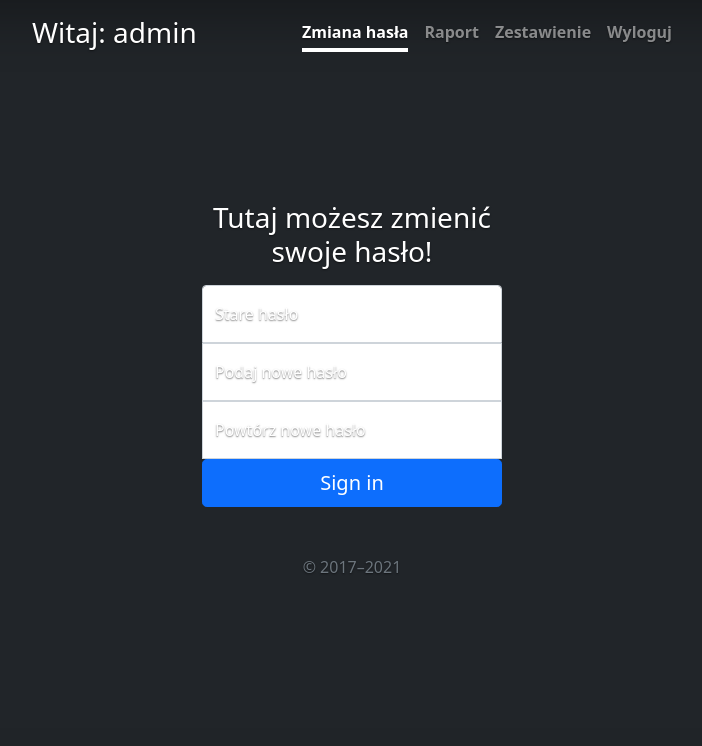
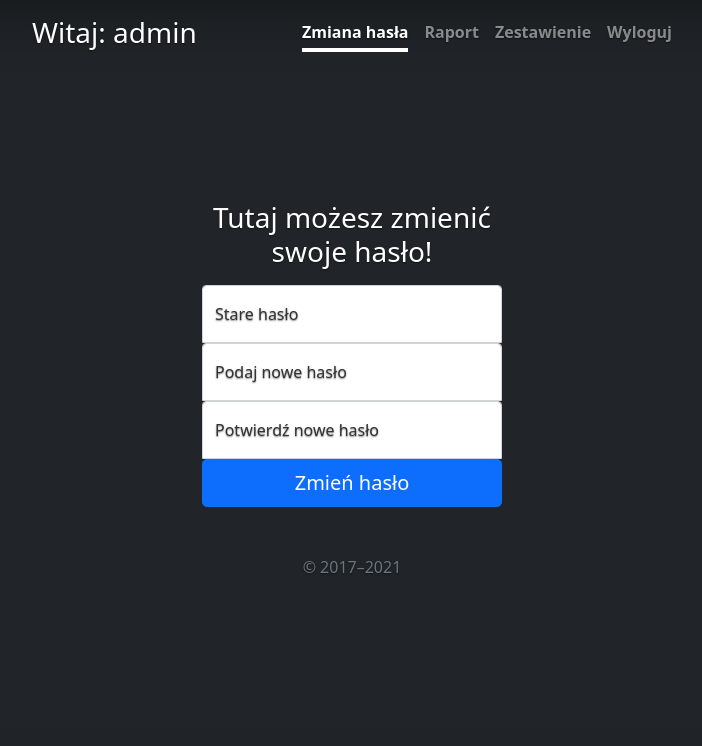
Before and after one commit to Luc33k/rekrutacj4, a PHP site: page / in a window 1280 px wide. Shown: the top 746 px of the page, without its empty margins (288-990 px from the left). Run offline with PHP 8.4, Linux system fonts and the light colour scheme; a user stored in the database is signed in.

Commit message:
change pass

```diff
--- a/assets/css/index.css
+++ b/assets/css/index.css
@@ -92,3 +92,6 @@ body {
 .form-changepass .form-floating:focus-within {
   z-index: 2;
 }
+.form-changepass label{
+  color: #333;
+}
--- a/config.php
+++ b/config.php
@@ -1,4 +1,5 @@
 <?php
+
     // dane logowania
     $servername = 'localhost';
     $username = 'root';
--- a/index.php
+++ b/index.php
@@ -1,5 +1,6 @@
-<?
+<?php
   session_start();
+  //include ("authentication.php");
   if(!isset($_SESSION['username'])){
     header('location: login.php');
     exit();
@@ -48,7 +49,7 @@
     <div class="cover-container d-flex w-100 h-100 p-3 mx-auto flex-column">
       <header class="mb-auto">
         <div>
-          <h3 class="float-md-start mb-0">Witaj: <?php echo $_SESSION['username']?> </h3>
+          <h3 class="float-md-start mb-0">Witaj: <?php echo $_SESSION["username"]?> </h3>
           <nav class="nav nav-masthead justify-content-center float-md-end">
             <a class="nav-link active" aria-current="page" href="#">Zmiana hasła</a>
             <a class="nav-link" href="#">Raport</a>
@@ -60,7 +61,7 @@
 
       <main class="form-changepass">
 
-        <form  method="POST" name= "f2" onsubmit = "return validation()" action="./authentication.php">
+        <form  method="POST" name= "f2" onsubmit = "return validation()" action="./changePass.php">
 
             <h1 class="h3 mb-3 fw-normal">Tutaj możesz zmienić swoje hasło!</h1>
 
@@ -69,19 +70,45 @@
                 <label for="pass_old">Stare hasło</label>
             </div>
             <div class="form-floating">
-                <input type="password" class="form-control" id="pass_new1" name="pass_new1" placeholder="Podaj nowe hasło">
+                <input type="password" class="form-control" id="pass_new" name="pass_new" placeholder="Podaj nowe hasło">
                 <label for="pass_new1">Podaj nowe hasło</label>
             </div>
             <div class="form-floating">
-                <input type="password" class="form-control" id="pass_new2" name="pass_new2" placeholder="Powtórz nowe hasło">
-                <label for="pass_new2">Powtórz nowe hasło</label>
+                <input type="password" class="form-control" id="pass_conf" name="pass_conf" placeholder="Powtórz nowe hasło">
+                <label for="pass_new2">Potwierdź nowe hasło</label>
             </div>
 
 
-            <button class="w-100 btn btn-lg btn-primary" type="submit" id="button_submit" name="button_submit">Sign in</button>
+            <button class="w-100 btn btn-lg btn-primary" type="submit" id="button_submit" name="button_submit">Zmień hasło</button>
 
             <p class="mt-5 mb-3 text-muted">&copy; 2017–2021</p>
         </form>
+        <script>
+          function validation(){
+          var psOld = document.f2.pass_old.value;
+          var psNew = document.f2.pass_new.value;
+          var psNewConf = document.f2.pass_conf.value;
+
+          if(psOld.length=="" && psNew.length=="" && psNewConf.length == "") {
+            alert("Wypełnij pola");
+            return false;
+          }
+          else{
+            if(psOld.length=="") {
+              alert("Pole stare hasło jest puste");
+              return false;
+            }
+            if (psNew.length=="") {
+              alert("Pole nowe hasło jest puste");
+              return false;
+            }
+            if (psNewConf.length=="") {
+              alert("Pole potwierdź hasło jest puste");
+              return false;
+            }
+          }
+          }
+        </script>
         <!--
         <p class="lead">Cover is a one-page template for building simple and beautiful home pages. Download, edit the text, and add your own fullscreen background photo to make it your own.</p>
         <p class="lead">
--- a/login.php
+++ b/login.php
@@ -54,7 +54,7 @@
 
     <main class="form-signin">
       <form  method="POST" name= "f1" onsubmit = "return validation()" action="./authentication.php">
-        <img class="mb-4" src="../assets/brand/bootstrap-logo.svg" alt="" width="72" height="57">
+        <!--<img class="mb-4" src="../assets/brand/bootstrap-logo.svg" alt="" width="72" height="57">-->
         <h1 class="h3 mb-3 fw-normal">Please sign in</h1>
 
         <div class="form-floating">
```
Also changed, not shown: changePass.php (added, +14 -0 lines).
